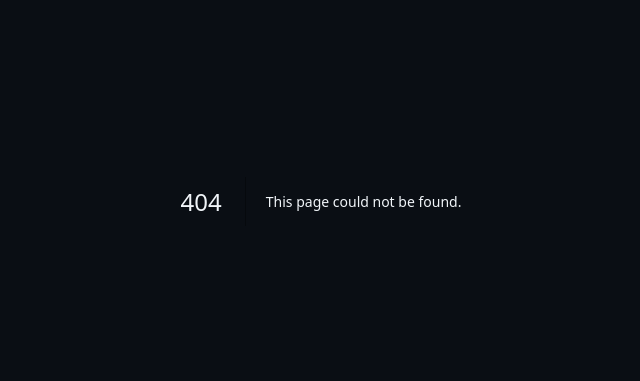
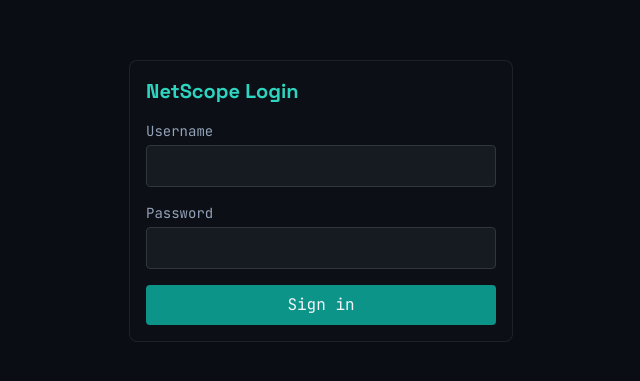
Before and after one commit to UtkarshSingh-06/NetScope, a Next.js app in the folder frontend/: page /login in a window 1280 px wide. Before the commit this address had no page. Shown: the part 199-580 px from the top of the page, without its empty margins (319-959 px from the left). Built offline with nearby package versions, Linux system fonts and the light colour scheme.

Commit message:
frontend: add login page

```diff
--- /dev/null
+++ b/frontend/src/app/login/page.tsx
@@ -0,0 +1,56 @@
+'use client';
+
+import { useState } from 'react';
+import { useRouter } from 'next/navigation';
+import { login } from '@/lib/api';
+
+export default function LoginPage() {
+  const [user, setUser] = useState('');
+  const [pass, setPass] = useState('');
+  const [err, setErr] = useState('');
+  const router = useRouter();
+
+  async function handleSubmit(e: React.FormEvent) {
+    e.preventDefault();
+    setErr('');
+    try {
+      const res = await login(user, pass);
+      localStorage.setItem('netscope_token', res.access_token);
+      router.push('/dashboard');
+    } catch {
+      setErr('Invalid credentials. Try admin/admin for demo.');
+    }
+  }
+
+  return (
+    <main className="min-h-screen flex items-center justify-center p-4">
+      <form onSubmit={handleSubmit} className="card w-full max-w-sm space-y-4">
+        <h1 className="text-xl font-display font-bold text-net-400">NetScope Login</h1>
+        <div>
+          <label className="block text-sm text-slate-400 mb-1">Username</label>
+          <input
+            type="text"
+            value={user}
+            onChange={(e) => setUser(e.target.value)}
+            className="w-full px-3 py-2 rounded bg-dark-700 border border-dark-500 focus:border-net-500 outline-none"
+            required
+          />
+        </div>
+        <div>
+          <label className="block text-sm text-slate-400 mb-1">Password</label>
+          <input
+            type="password"
+            value={pass}
+            onChange={(e) => setPass(e.target.value)}
+            className="w-full px-3 py-2 rounded bg-dark-700 border border-dark-500 focus:border-net-500 outline-none"
+            required
+          />
+        </div>
+        {err && <p className="text-red-400 text-sm">{err}</p>}
+        <button type="submit" className="w-full py-2 rounded bg-net-600 hover:bg-net-500 transition">
+          Sign in
+        </button>
+      </form>
+    </main>
+  );
+}
```
